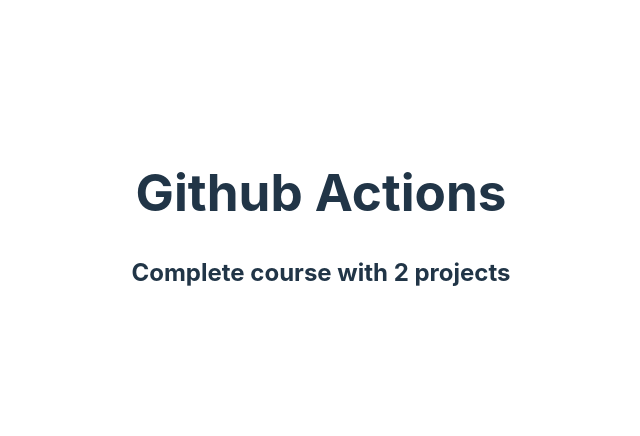
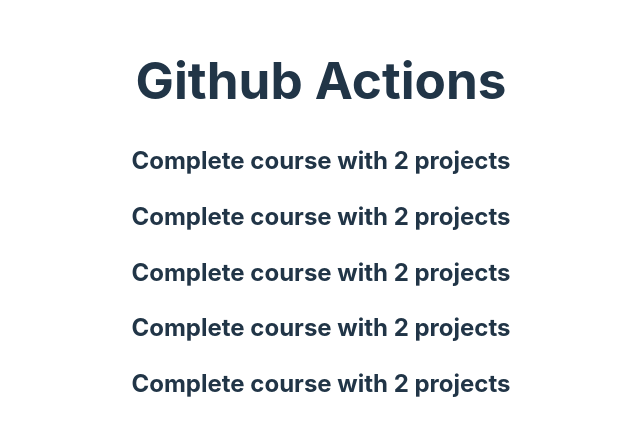
Before and after one commit to Adarsh26062002/ci-cd, a React (Vite) app: page / in a window 1280 px wide. Shown: the part 180-616 px from the top of the page, without its empty margins (319-959 px from the left). Built offline with nearby package versions, Linux system fonts and the light colour scheme.

Commit message:
add extra code

```diff
--- a/src/App.jsx
+++ b/src/App.jsx
@@ -11,8 +11,12 @@
     <>
       <h1>Github Actions</h1>
       <h2>Complete course with 2 projects</h2>
+      <h2>Complete course with 2 projects</h2>
+      <h2>Complete course with 2 projects</h2>
+      <h2>Complete course with 2 projects</h2>
+      <h2>Complete course with 2 projects</h2>
     </>
-  )
+  );
 }
 
 export default App
```
